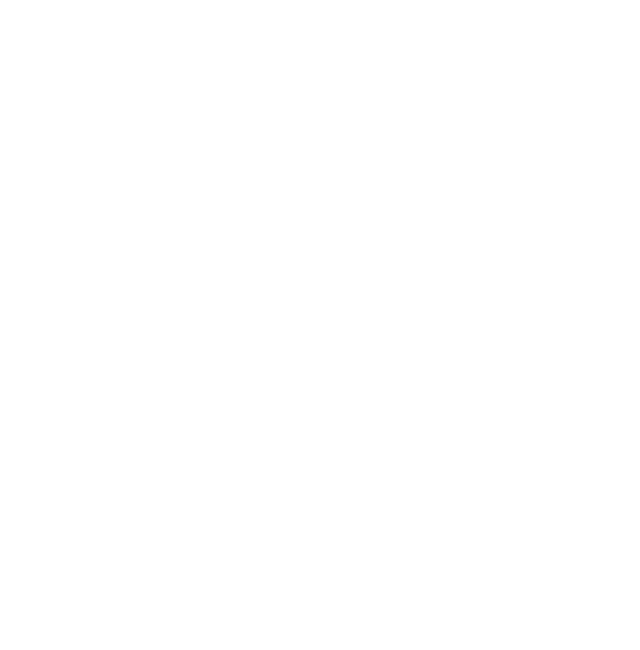
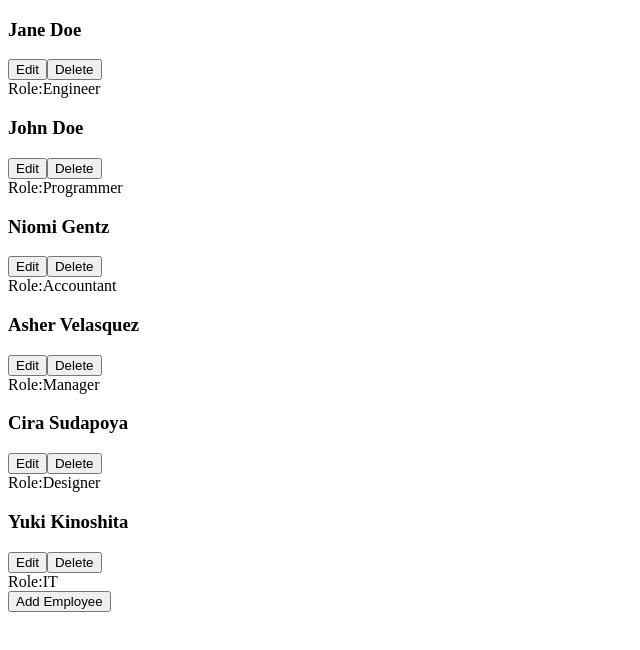
Before and after one commit to CptSpooky/EmployeeDirectory, a React (Create React App) app: page / in a window 1280 px wide. Shown: the top 650 px of the page, without its empty margins (0-640 px from the left). Built offline with nearby package versions, Linux system fonts and the light colour scheme.

Commit message:
Component creation and loading sample data

```diff
--- a/src/components/App.js
+++ b/src/components/App.js
@@ -1,7 +1,60 @@
+import React, { useState } from 'react';
+import EmployeeList from './EmployeeList';
 import '../css/App.css';
+import { v4 as uuidv4 } from 'uuid';
 
 function App() {
-  return null;
+  const [employees, setEmployee] = useState(sampleEmployees)
+
+  function handleEmployeeAdd(){
+    const newEmployee = {
+      id: uuidv4(),
+      name: 'New',
+      role: 1
+    }
+    setEmployee([...employees, newEmployee])
+  }
+
+  return (
+    <EmployeeList
+      employees={employees}
+      handleEmployeeAdd={handleEmployeeAdd}
+    />
+  )
 }
 
+const sampleEmployees = [
+  {
+    id: 1,
+    name: 'Jane Doe',
+    role: 'Engineer'
+  },
+  {
+    id: 2,
+    name: 'John Doe',
+    role: 'Programmer'
+  },
+  {
+    id: 3,
+    name: 'Niomi Gentz',
+    role: 'Accountant'
+  },
+  {
+    id: 4,
+    name: 'Asher Velasquez',
+    role: 'Manager'
+  },
+  {
+    id: 5,
+    name: 'Cira Sudapoya',
+    role: 'Designer'
+  },
+  {
+    id: 6,
+    name: 'Yuki Kinoshita',
+    role: 'IT'
+  },
+
+]
+
 export default App;
--- /dev/null
+++ b/src/components/Employee.js
@@ -0,0 +1,23 @@
+import React from 'react'
+
+export default function Employee(props) {
+    const {
+        name,
+        role
+    } = props;
+    return (
+        <div className="">
+            <div className="">
+                <h3 className="">{name}</h3>
+                <div>
+                    <button className="">Edit</button>
+                    <button className="">Delete</button>
+                </div>
+            </div>
+            <div className="">
+                <span className="">Role:</span>
+                <span className="">{role}</span>
+            </div>
+        </div>
+    )
+}
--- /dev/null
+++ b/src/components/EmployeeList.js
@@ -0,0 +1,21 @@
+import React from 'react'
+import Employee from './Employee'
+
+export default function EmployeeList({ employees, handleEmployeeAdd }) {
+    return (
+        <div className="">
+            <div>
+                {employees.map(data => {
+                    return (
+                        <Employee key={data.id} {...data}/>
+                    )
+                })}
+            </div>
+            <div className="">
+                <button className="" onClick={handleEmployeeAdd}>
+                    Add Employee
+                </button>
+            </div>
+        </div>
+    )
+}
```
